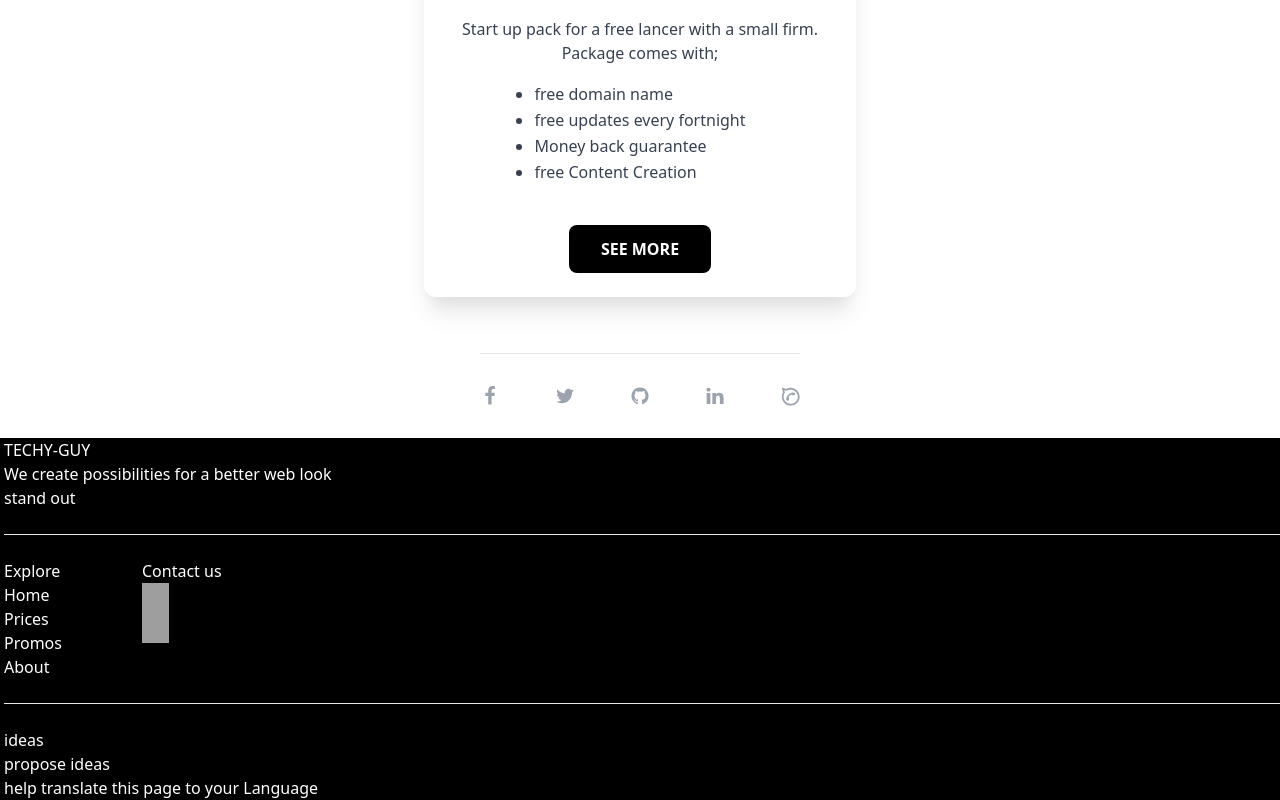
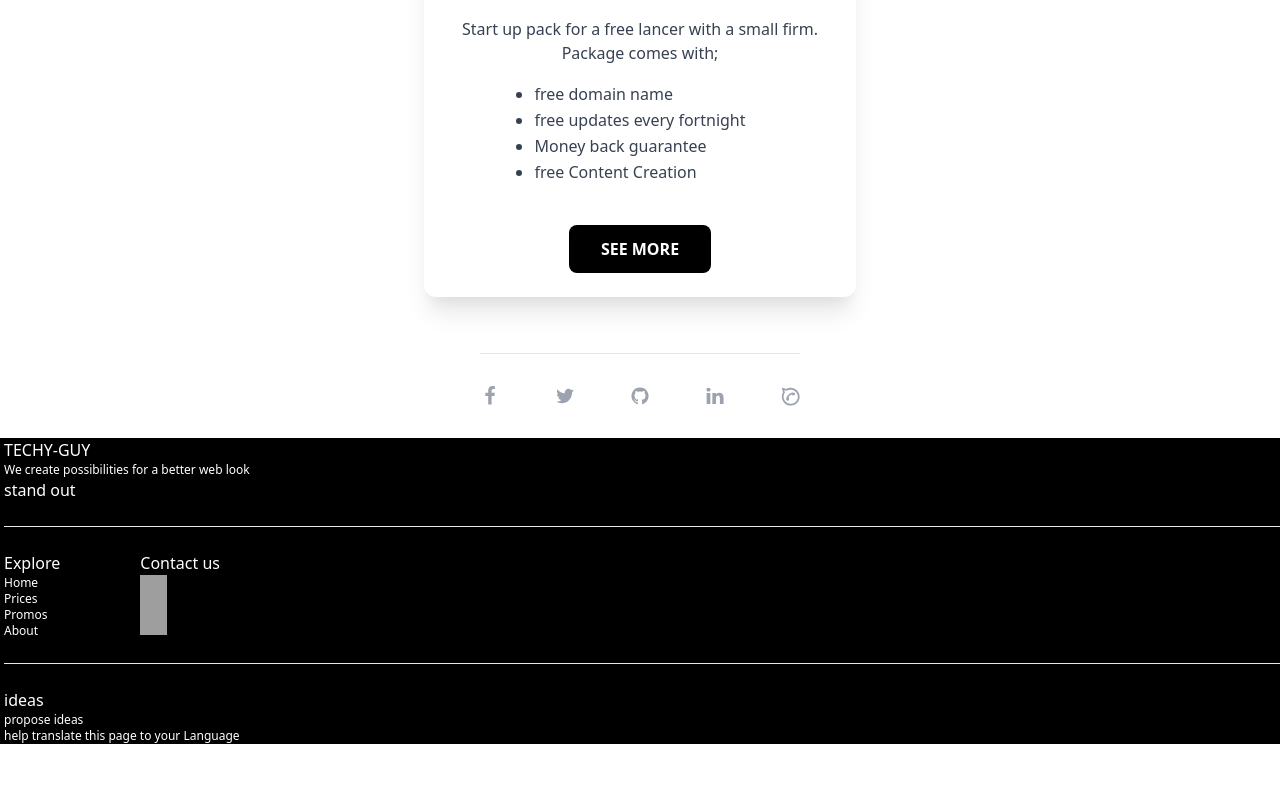
Before and after one commit to owinoalfred/TD, a Vue app: page / in a window 1280 px wide. Shown: the part 1167-1967 px from the top of the page. After the commit the page ends 1911 px from the top, so only its background shows below. Built offline with nearby package versions, Linux system fonts and the light colour scheme; grey boxes are pictures that could not be loaded.

Commit message:
still on footer

```diff
--- a/src/components/Down.vue
+++ b/src/components/Down.vue
@@ -4,10 +4,10 @@
 
 
 <div >
-    <h1>
+    <h1 class="text-base">
     TECHY-GUY
     </h1>
-    <p>
+    <p class="text-xs">
         We create possibilities for a better web look
     </p>
     <h3 class="">
@@ -19,10 +19,10 @@
 <br />
 <div class="flex">
  <div>
-     <h3>
+     <h1 class="text-base">
          Explore
-     </h3>
-     <ul>
+     </h1>
+     <ul class="text-xs">
          <li><a href="/">Home</a></li>
          <li><a href="/Pricing">Prices</a></li>
          <li><a href="/Promos">Promos</a></li>
@@ -31,10 +31,10 @@
      </ul>
  </div>
  <div class="ml-20">
-     <h3>
+     <h1 class="text-base">
          Contact us
-     </h3>
-     <ul>
+     </h1>
+     <ul class="text-xs">
          <li><a href=""><img class='h-5' src="../../dist/img/facebook.png" alt=""></a></li>
          <li><a href=""><img class='h-5' src="../../dist/img/twitter.png" alt=""></a></li>
          <li><a href=""><img class='h-5' src="../../dist/img/whatsapp.png" alt=""></a></li>
@@ -49,10 +49,10 @@
     ideas
 </h1>
 
-<h3>
+<h1 class="sm:text-xs">
     propose ideas
-</h3>
-<h3>
+</h1>
+<h3 class="sm:text-xs">
    help translate this page to your Language
 </h3>
 </div>
```
